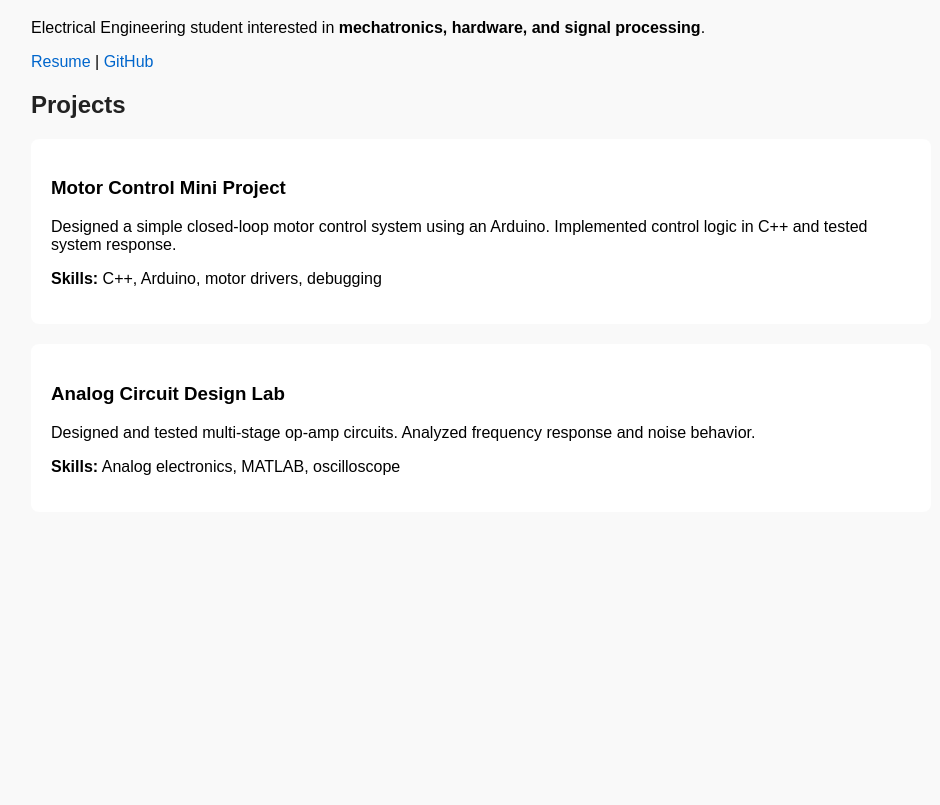
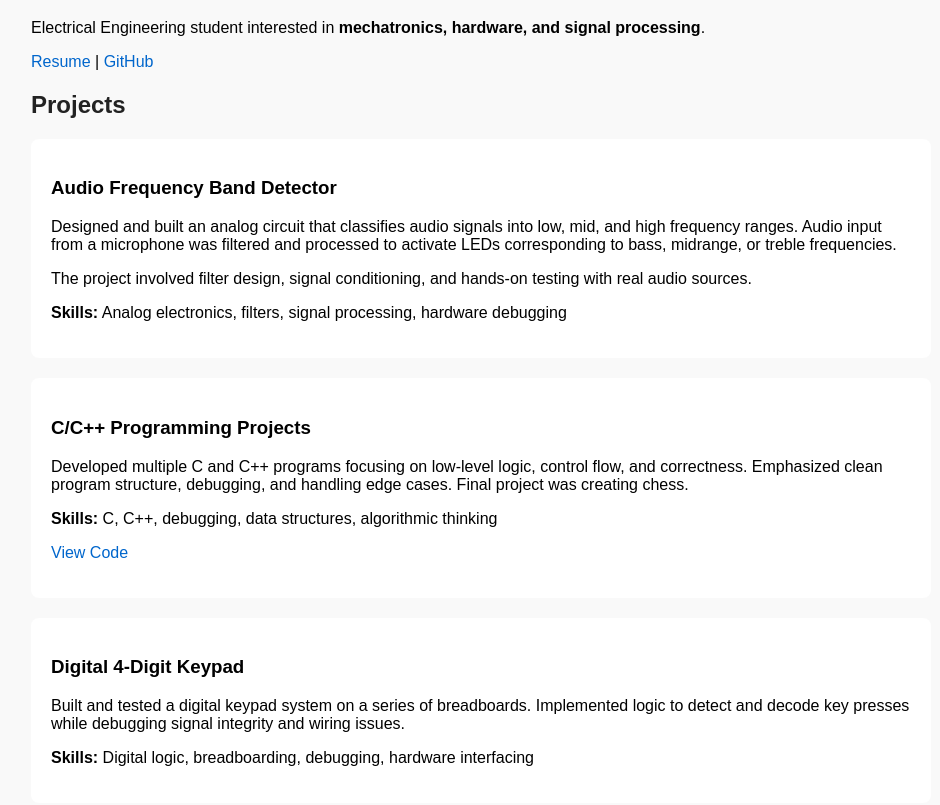
Before and after one commit to nickkpham/nickpham.github.io, a plain HTML site: page index.html in a window 1280 px wide. Shown: the part 101-906 px from the top of the page, without its empty margins (159-1099 px from the left). Before the commit the page ends 800 px from the top, so only its background shows below. Drawn offline with Linux system fonts and the light colour scheme.

Commit message:
Revise project details and add new entries
Updated project descriptions and added new projects.

```diff
--- a/index.html
+++ b/index.html
@@ -34,28 +34,48 @@ Electrical Engineering student interested in <b>mechatronics, hardware, and sign
 </p>
 
 <p>
-<a href="resume.pdf">Resume</a> |
-<a href="https://github.com/yourusername">GitHub</a>
+<a href="NPresume.pdf">Resume</a> |
+<a href="https://github.com/nickkpham">GitHub</a>
 </p>
 
 <h2>Projects</h2>
 
 <div class="project">
-  <h3>Motor Control Mini Project</h3>
+  <h3>Audio Frequency Band Detector</h3>
   <p>
-  Designed a simple closed-loop motor control system using an Arduino.
-  Implemented control logic in C++ and tested system response.
+    Designed and built an analog circuit that classifies audio signals into
+    low, mid, and high frequency ranges. Audio input from a microphone was filtered
+    and processed to activate LEDs corresponding to bass, midrange, or treble frequencies.
   </p>
-  <p><b>Skills:</b> C++, Arduino, motor drivers, debugging</p>
+  <p>
+    The project involved filter design, signal conditioning, and hands-on testing
+    with real audio sources.
+  </p>
+  <p><b>Skills:</b> Analog electronics, filters, signal processing, hardware debugging</p>
 </div>
 
 <div class="project">
-  <h3>Analog Circuit Design Lab</h3>
+  <h3>C/C++ Programming Projects</h3>
   <p>
-  Designed and tested multi-stage op-amp circuits.
-  Analyzed frequency response and noise behavior.
+    Developed multiple C and C++ programs focusing on low-level logic, control flow,
+    and correctness. Emphasized clean program structure, debugging, and handling edge cases. Final project was creating chess.
   </p>
-  <p><b>Skills:</b> Analog electronics, MATLAB, oscilloscope</p>
+  <p><b>Skills:</b> C, C++, debugging, data structures, algorithmic thinking</p>
+  <p>
+    <a href="https://github.com/jhu-ip/2024-fall-final-mkelly95-npham15-ezhu15">View Code</a>
+  </p>
+</div>
+
+<div class="project">
+  <h3>Digital 4-Digit Keypad</h3>
+  <p>
+  Built and tested a digital keypad system on a series of breadboards.
+    Implemented logic to detect and decode key presses while debugging
+    signal integrity and wiring issues.
+  </p>
+  <p><b>Skills:</b> Digital logic, breadboarding, debugging, hardware interfacing</p>
+</div>
+
 </div>
 
 </body>
```
